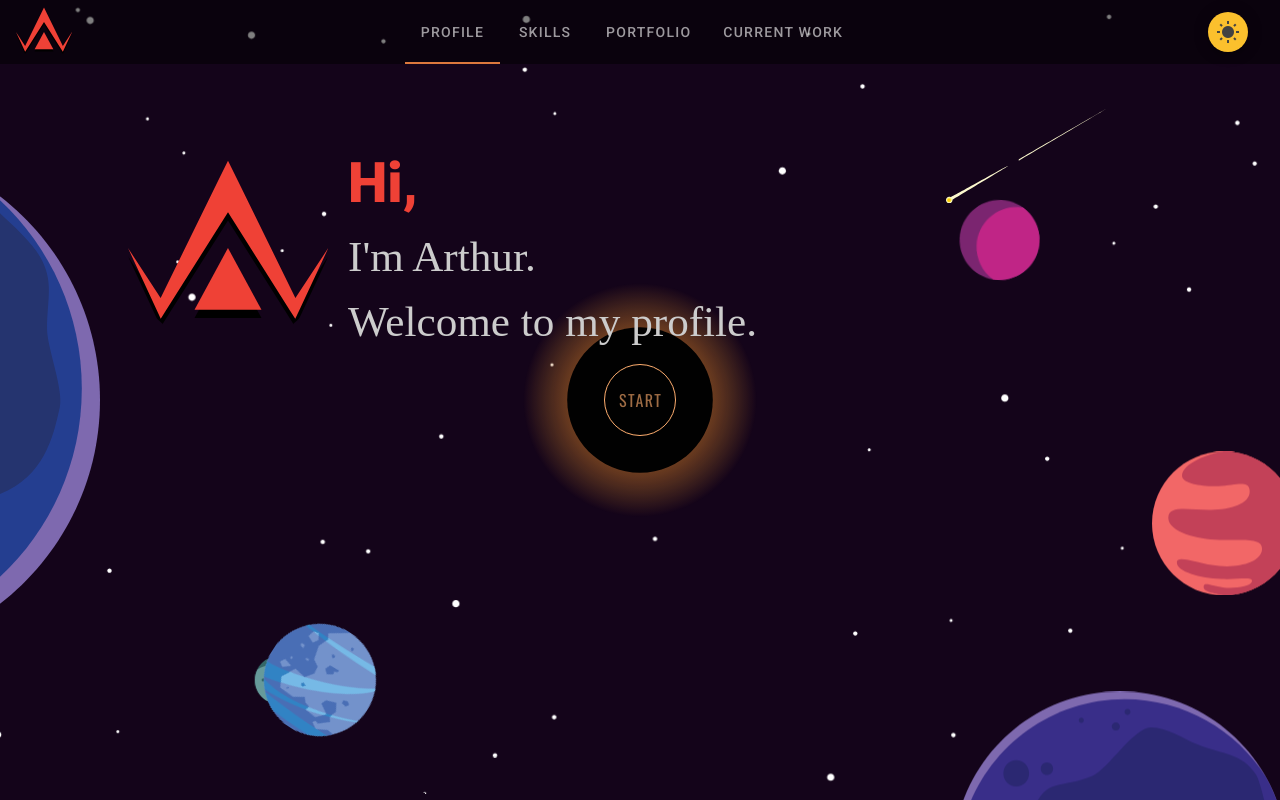
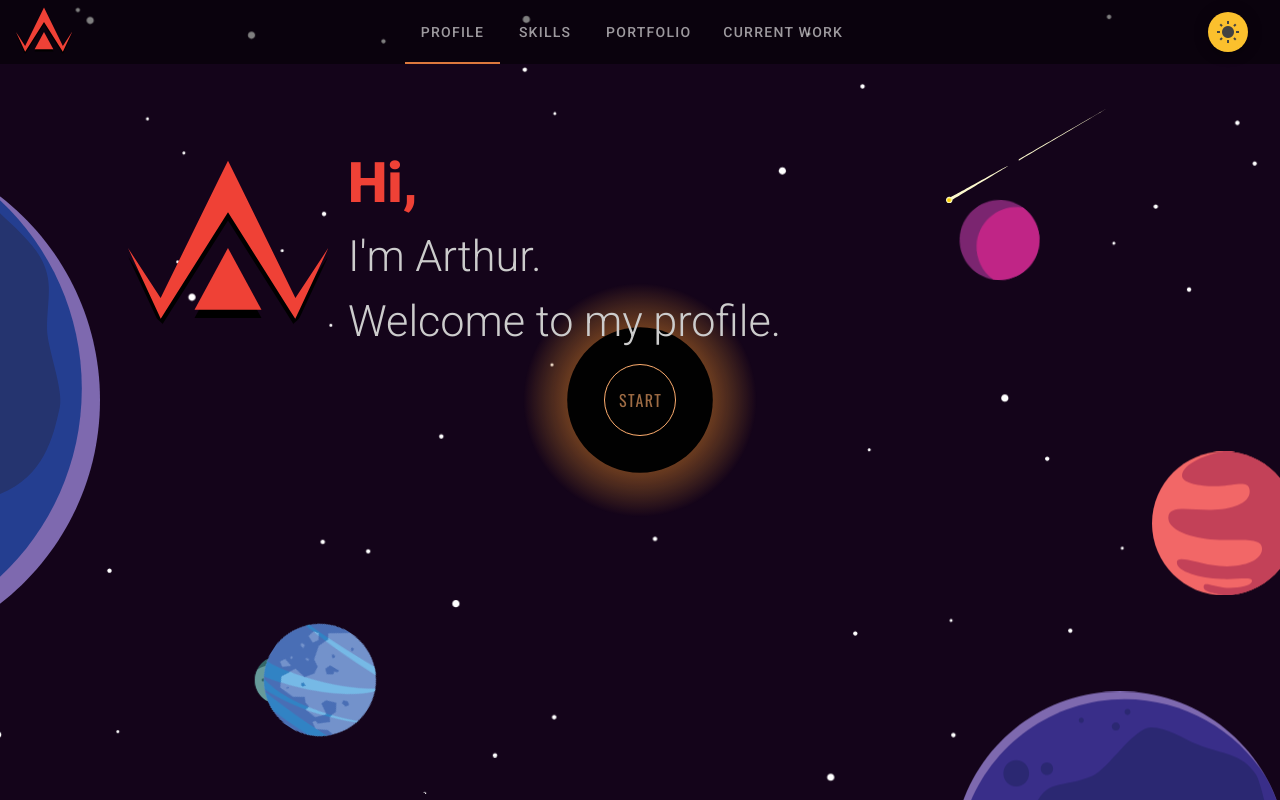
Before and after one commit to hzd-artur/my-profile, a Nuxt app: page / in a window 1280 px wide. Built offline with nearby package versions, Linux system fonts and the light colour scheme.

Commit message:
fonts...

```diff
--- a/pages/index.vue
+++ b/pages/index.vue
@@ -82,7 +82,6 @@ export default {
   font-size: 2.7rem;
   color: #cccccc;
   font-weight: 300;
-  font-family: 'Georama' !important;
 }
 .flex-logo {
   position: absolute;
```
